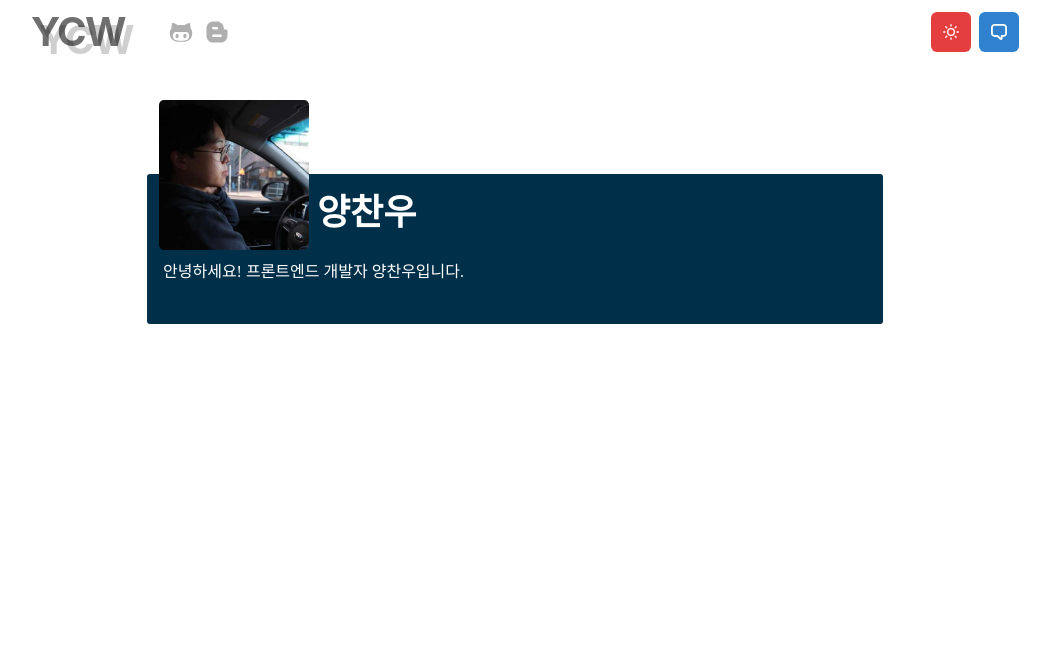
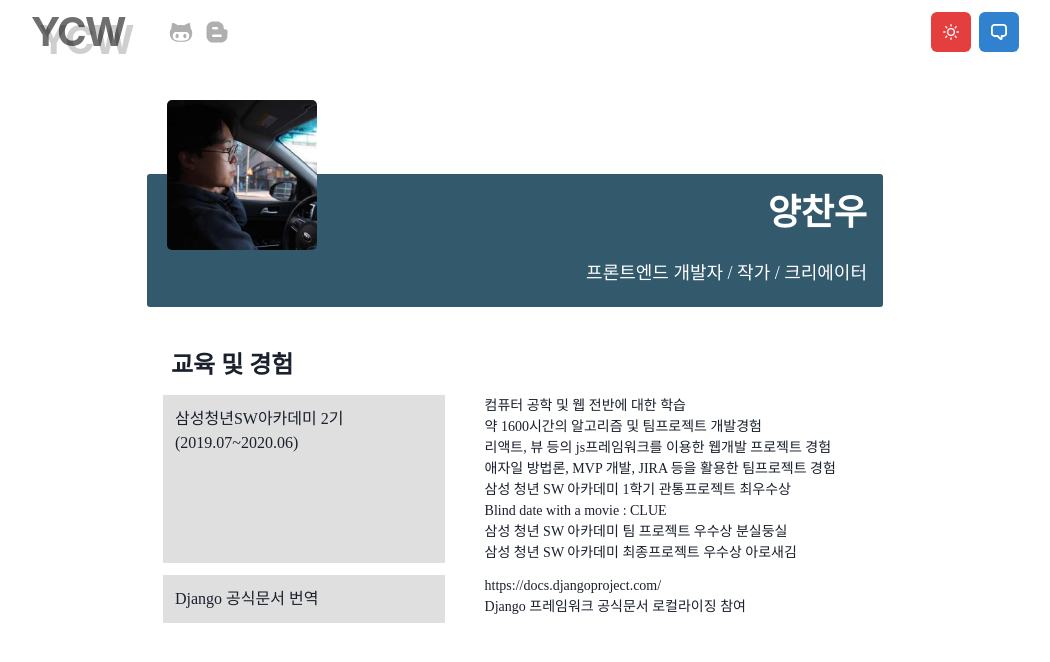
Before and after one commit to Oizys18/my_portfoilo, a Next.js app: page / in a window 1280 px wide. Shown: the top 662 px of the page, without its empty margins (125-1175 px from the left). Built offline with nearby package versions, Linux system fonts and the light colour scheme.

Commit message:
Add CardText

```diff
--- /dev/null
+++ b/components/card/card-header.js
@@ -0,0 +1,4 @@
+const CardHeader = () => {
+  return <div>CardHeader</div>
+}
+export default CardHeader
--- /dev/null
+++ b/components/card/card-sm-text.js
@@ -0,0 +1,4 @@
+const CardSmText = () => {
+  return <div>CardSmText</div>
+}
+export default CardSmText
--- /dev/null
+++ b/components/card/card-title.js
@@ -0,0 +1,4 @@
+const CardTitle = () => {
+  return <div>CardTitle</div>
+}
+export default CardTitle
--- a/components/navbar.js
+++ b/components/navbar.js
@@ -20,29 +20,13 @@ import Logo from './logo'
 import GithubIconButton from './github-button'
 import BlogIconButton from './blog-button'
 
-// const LinkItem = ({ href, path, children }) => {
-//   const active = path === href
-//   const inactiveColor = useColorModeValue('gray200', 'whiteAlpha.900')
-//   return (
-//     <NextLink href={href}>
-//       <Link
-//         p={2}
-//         bg={active ? 'glassTeal' : undefined}
-//         color={active ? '#202023' : inactiveColor}
-//       >
-//         {children}
-//       </Link>
-//     </NextLink>
-//   )
-// }
-
 const Navbar = ({ path, drawerController, isTerminalOpen }) => {
   return (
     <Box
       pos="fixed"
       as="nav"
       w="100%"
-      bg={useColorModeValue('#ffffff40', '#20202380')}
+      bg={useColorModeValue('#ffffff', '#202023')}
       zIndex={1}
     >
       <Container
--- a/pages/index.js
+++ b/pages/index.js
@@ -2,7 +2,7 @@ import { Image, Container, Box } from '@chakra-ui/react'
 const Page = () => {
   return (
     <Container maxW="container.md" mt={10}>
-      <Box align="left" ml={3} pos="absolute" top={100}>
+      <Box align="left" ml={5} pos="absolute" top={100}>
         <Image
           borderRadius={5}
           src="/images/profile.png"
@@ -11,14 +11,81 @@ const Page = () => {
           width={150}
         />
       </Box>
-      <Box bgColor="#003049" pb={10} mt={110} borderRadius={3} color="white">
-        <Box as="h2" fontSize="4xl" fontWeight="bold" pt={3} pl={170}>
-          양찬우
-        </Box>
-        <Container maxW="container.lg" pt={5}>
-          <Box>안녕하세요! 프론트엔드 개발자 양찬우입니다.</Box>
+      <Box
+        bgColor="#003049CC"
+        pb={5}
+        mt={110}
+        borderRadius={3}
+        align="right"
+        color="white"
+      >
+        <Container maxW="container.md">
+          <Box as="h2" fontSize="4xl" fontWeight="bold" pt={3}>
+            양찬우
+          </Box>
+        </Container>
+        <Container maxW="container.md" pt={5} fontSize="lg">
+          <Box>프론트엔드 개발자 / 작가 / 크리에이터</Box>
         </Container>
       </Box>
+
+      <Container fontWeight="bold" fontSize="2xl" mt={10}>
+        교육 및 경험
+      </Container>
+
+      <Container maxW="container.md" mt={3}>
+        <Box
+          display="flex"
+          flexDir={{ base: 'column', md: 'row' }}
+          // justifyContent="space-between"
+        >
+          <Box
+            display="flex"
+            flexDir="column"
+            w={{ base: '100%', md: '40%' }}
+            mr={10}
+            bgColor="#00000020"
+            p={3}
+          >
+            <Box aria-label="we-title">삼성청년SW아카데미 2기</Box>
+            <Box aria-label="we-duration">(2019.07~2020.06)</Box>
+          </Box>
+          <Box fontSize="sm">
+            <p>컴퓨터 공학 및 웹 전반에 대한 학습</p>
+            <p>약 1600시간의 알고리즘 및 팀프로젝트 개발경험</p>
+            <p>리액트, 뷰 등의 js프레임워크를 이용한 웹개발 프로젝트 경험</p>
+            <p>애자일 방법론, MVP 개발, JIRA 등을 활용한 팀프로젝트 경험</p>
+            <p>삼성 청년 SW 아카데미 1학기 관통프로젝트 최우수상</p>
+            <p>Blind date with a movie : CLUE</p>
+            <p>삼성 청년 SW 아카데미 팀 프로젝트 우수상 분실둥실</p>
+            <p>삼성 청년 SW 아카데미 최종프로젝트 우수상 아로새김</p>
+          </Box>
+        </Box>
+      </Container>
+
+      <Container maxW="container.md" mt={3}>
+        <Box
+          display="flex"
+          flexDir={{ base: 'column', md: 'row' }}
+          // justifyContent="space-between"
+        >
+          <Box
+            display="flex"
+            flexDir="column"
+            w={{ base: '100%', md: '40%' }}
+            mr={10}
+            bgColor="#00000020"
+            p={3}
+          >
+            <Box aria-label="we-title">Django 공식문서 번역</Box>
+            <Box aria-label="we-duration"></Box>
+          </Box>
+          <Box fontSize="sm">
+            <p>https://docs.djangoproject.com/</p>
+            <p>Django 프레임워크 공식문서 로컬라이징 참여</p>
+          </Box>
+        </Box>
+      </Container>
     </Container>
   )
 }
```
Also changed, not shown: components/card/text-card.js (added, +31 -0 lines).
